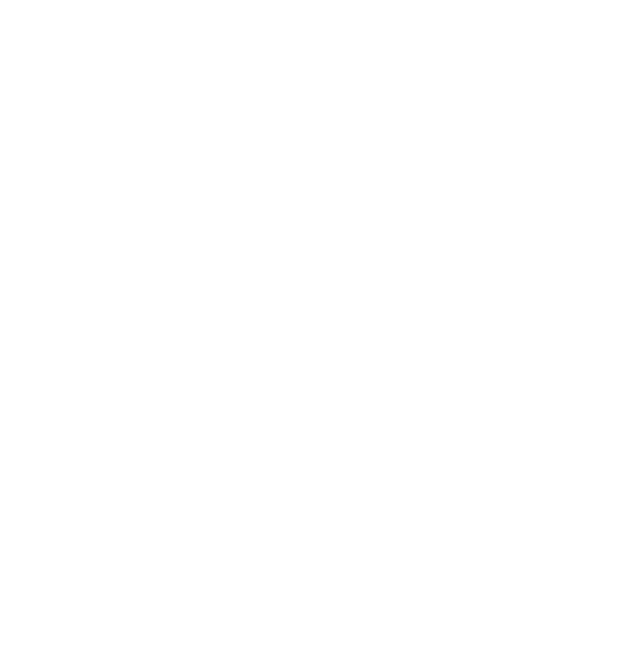
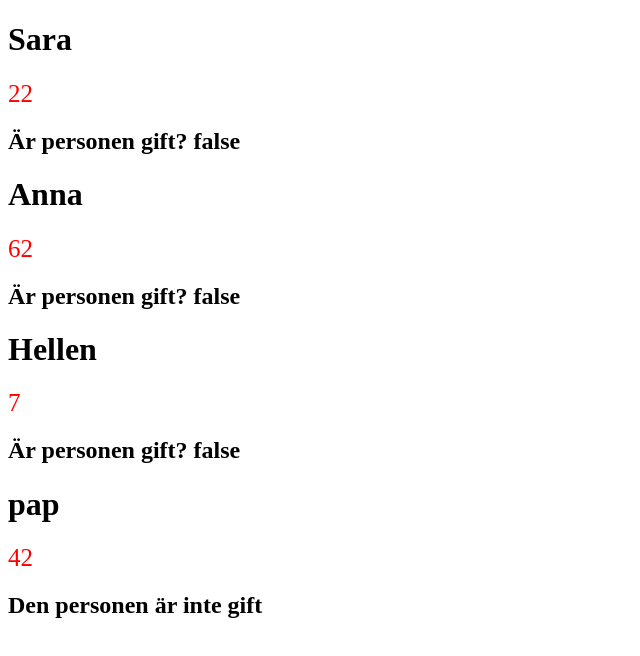
Before and after one commit to SaraEkman/TypeScript, a website with bundled scripts: page src/index.html in a window 1280 px wide. Shown: the whole page, without its empty margins (0-640 px from the left). Built offline with nearby package versions, Linux system fonts and the light colour scheme.

Commit message:
Add mor code

```diff
--- a/src/ts/index.html
+++ b/src/index.html
@@ -1,13 +1,16 @@
 <!DOCTYPE html>
 <html lang="en">
+
 <head>
     <meta charset="UTF-8">
     <meta http-equiv="X-UA-Compatible" content="IE=edge">
     <meta name="viewport" content="width=device-width, initial-scale=1.0">
-    <script src="../../dist/main.js"></script>
-    <title>Document</title>
+    <script src="./../dist/main.js"></script>
+    <title>TypeScript</title>
 </head>
+
 <body>
 
 </body>
+
 </html>
--- a/src/ts/main.ts
+++ b/src/ts/main.ts
@@ -2,12 +2,60 @@ window.onload = () => {
   let name: String = 'Sara'
   console.log(name)
 
-  function add(x: number, y: number): number {
-    return x + y
-  }
   console.log(add(3, 6))
 
   let arrs: number[] = [2, 4, 65, 7, 4]
   arrs.push(99)
   console.log(arrs)
+
+  let myObj: obj = {
+    name: 'Sara',
+    age: 22,
+    married: false,
+  }
+  let myMam: obj = {
+    name: 'Anna',
+    age: 62,
+    married: false,
+  }
+  let myDou: obj = {
+    name: 'Hellen',
+    age: 7,
+    married: false,
+  }
+  let myFath: obj = {
+    name: 'pap',
+    age: 42,
+    married: true,
+  }
+
+  let myArrs: obj[] = [myObj, myMam, myDou, myFath]
+  for (let i = 0; i < myArrs.length; i++) {
+    let container = document.createElement('div')
+    let heading = document.createElement('h1')
+    heading.innerHTML = myArrs[i].name
+    let span = document.createElement('span')
+      span.innerHTML = myArrs[i].age.toString()
+      span.style.fontSize = "25px"
+      span.style.color = "red"
+    container.append(heading, span)
+    let extraInf = document.createElement("h2")
+      document.body.append(container,extraInf)
+
+      if (myArrs[i].married === false) {
+          extraInf.innerHTML = `Är personen gift? ${myArrs[i].married.toString()}`
+      } else {
+          extraInf.innerHTML = "Den personen är inte gift"
+      }
+  }
 }
+
+function add(x: number, y: number): number {
+  return x + y
+}
+
+interface obj {
+  name: string
+  age: number
+  married: Boolean
+}
```
Also changed, not shown: dist/main.js.
